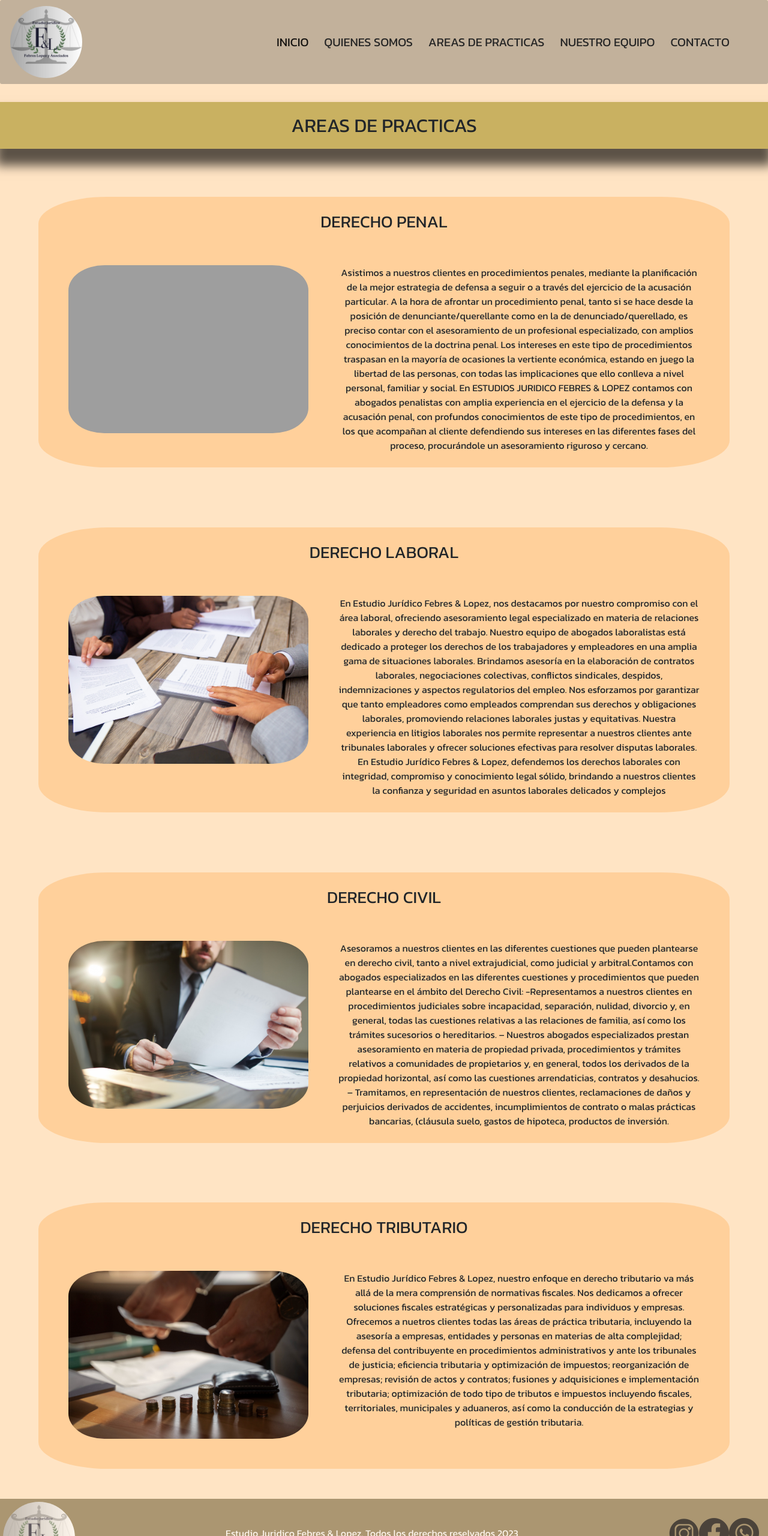
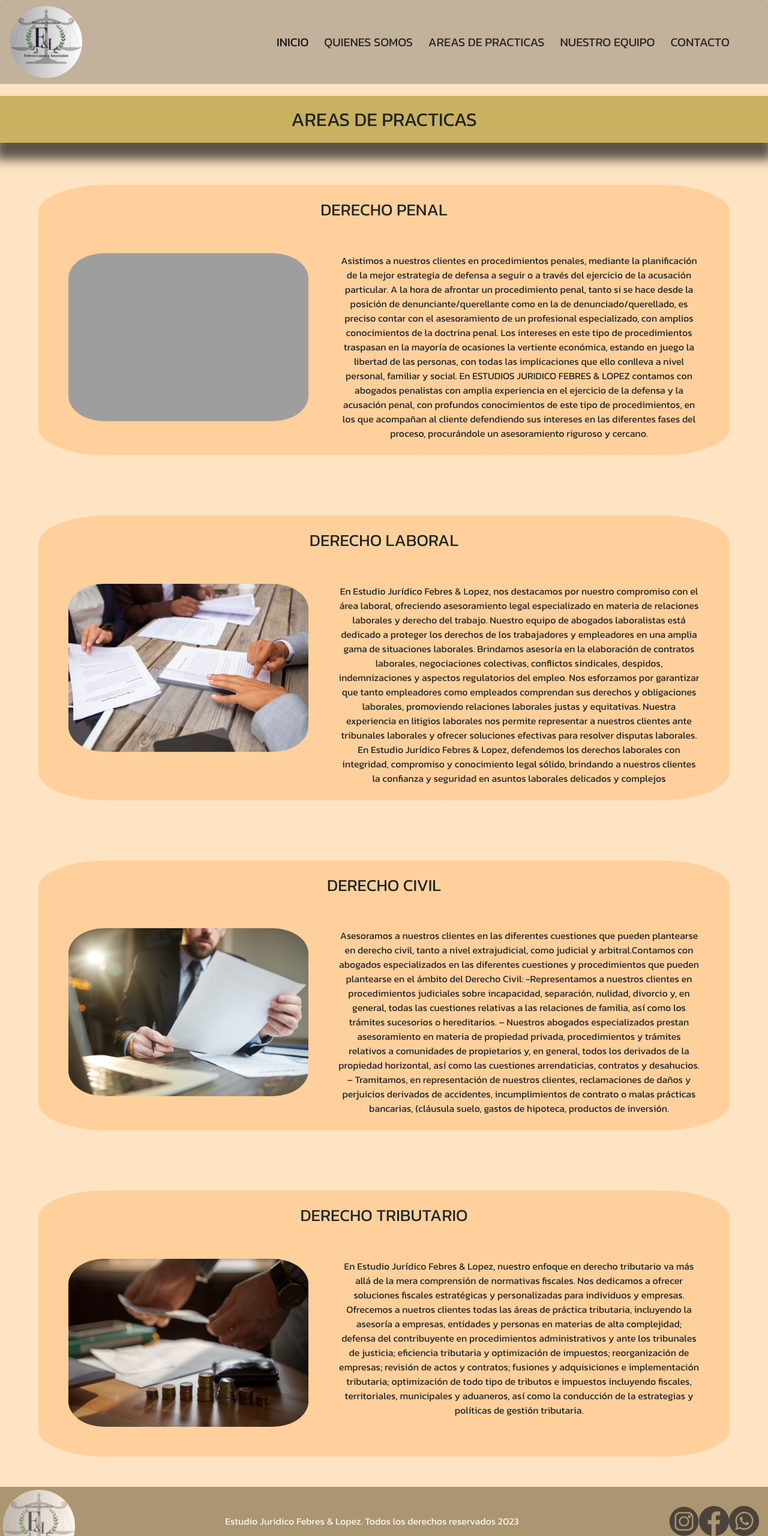
Before and after one commit to AngelRMarquez/ESTUDIO-JURIDICO-FEBRES---LOPEZ, a website: page pages/areas_de_practicas.html in a window 1280 px wide. Shown: the top 2560 px of the page at 60% size. Drawn offline with nearby package versions, Linux system fonts and the light colour scheme; grey boxes are pictures that could not be loaded.

Commit message:
correcciones-f

```diff
--- a/pages/areas_de_practicas.html
+++ b/pages/areas_de_practicas.html
@@ -15,7 +15,7 @@
     <!--keywords-->
     <meta name="keywords" content="derecho penal, derecho,laboral, derecho,judicial, derecho,tributario, ley tributaria, abogado laboral, asesoria fiscal, litigio civil, fiscales, codigo penal.">
     <meta name="description" content="Descubre nuestras áreas de práctica en Estudio Jurídico Febres & López. Nuestro equipo de abogados especializados en derecho penal, civil, tributario y laboral te ofrece asesoría legal experta. Explora cómo podemos ayudarte en casos legales y proteger tus derechos. Conócenos y confía en nuestros servicios legales."/>
-    <title>Estudio Juridio Febres & Lopez</title>
+    <title>Estudio Juridico Febres & Lopez</title>
 </head>
 <header>
 
@@ -51,7 +51,7 @@
     <main>
         <section class="areas">
           <h2 data-aos="zoom-in-right">areas de practicas</h2>
-            <div data-aos="flip-left" >
+            <div>
                 <h3>derecho penal</h3>
                 <img src="../img/penal.jpg" alt="imagen referente a derecho penal">
                 <p>Asistimos a nuestros clientes en procedimientos penales, mediante la planificación de la mejor estrategia de defensa a seguir o a través del ejercicio de la acusación particular.
@@ -62,19 +62,19 @@
 
                   En ESTUDIOS JURIDICO FEBRES & LOPEZ contamos con abogados penalistas con amplia experiencia en el ejercicio de la defensa y la acusación penal, con profundos conocimientos de este tipo de procedimientos, en los que acompañan al cliente defendiendo sus intereses en las diferentes fases del proceso, procurándole un asesoramiento riguroso y cercano.</p>
             </div>
-            <div data-aos="flip-right">
+            <div>
                 <h3>derecho laboral</h3>
                 <img src="../img/laboral.jpg" alt="imagen referente a derecho laboral">
                 <p>En Estudio Jurídico Febres & Lopez, nos destacamos por nuestro compromiso con el área laboral, ofreciendo asesoramiento legal especializado en materia de relaciones laborales y derecho del trabajo. Nuestro equipo de abogados laboralistas está dedicado a proteger los derechos de los trabajadores y empleadores en una amplia gama de situaciones laborales. Brindamos asesoría en la elaboración de contratos laborales, negociaciones colectivas, conflictos sindicales, despidos, indemnizaciones y aspectos regulatorios del empleo. Nos esforzamos por garantizar que tanto empleadores como empleados comprendan sus derechos y obligaciones laborales, promoviendo relaciones laborales justas y equitativas. Nuestra experiencia en litigios laborales nos permite representar a nuestros clientes ante tribunales laborales y ofrecer soluciones efectivas para resolver disputas laborales. En Estudio Jurídico Febres & Lopez, defendemos los derechos laborales con integridad, compromiso y conocimiento legal sólido, brindando a nuestros clientes la confianza y seguridad en asuntos laborales delicados y complejos</p>
             </div>
-            <div  data-aos="flip-up">
+            <div>
                 <h3>derecho civil</h3>
                 <img src="../img/civil.jpg" alt="imagen referente a derecho civil">
                 <p>Asesoramos a nuestros clientes en las diferentes cuestiones que pueden plantearse en derecho civil, tanto a nivel extrajudicial, como judicial y arbitral.Contamos con abogados especializados en las diferentes cuestiones y procedimientos que pueden plantearse en el ámbito del Derecho Civil:  -Representamos a nuestros clientes en procedimientos judiciales sobre incapacidad, separación, nulidad, divorcio y, en general, todas las cuestiones relativas a las relaciones de familia, así como los trámites sucesorios o hereditarios.
                 – Nuestros abogados especializados prestan asesoramiento en materia de propiedad privada, procedimientos y trámites relativos a comunidades de propietarios y, en general, todos los derivados de la propiedad horizontal, así como las cuestiones arrendaticias, contratos y desahucios.
                 – Tramitamos, en representación de nuestros clientes, reclamaciones de daños y perjuicios derivados de accidentes, incumplimientos de contrato o malas prácticas bancarias, (cláusula suelo, gastos de hipoteca, productos de inversión.</p>
             </div>
-            <div data-aos="flip-down">
+            <div>
                 <h3>derecho tributario</h3>
                 <img src="../img/tributario.jpg" alt="imagen referente a derecho tributario">
                 <p>En Estudio Jurídico Febres & Lopez, nuestro enfoque en derecho tributario va más allá de la mera comprensión de normativas fiscales. Nos dedicamos a ofrecer soluciones fiscales estratégicas y personalizadas para individuos y empresas. Ofrecemos a nuetros clientes todas las áreas de práctica tributaria, incluyendo la asesoría a empresas, entidades y personas en materias de alta complejidad; defensa del contribuyente en procedimientos administrativos y ante los tribunales de justicia; eficiencia tributaria y optimización de impuestos; reorganización de empresas; revisión de actos y contratos; fusiones y adquisiciones e implementación tributaria; optimización de todo tipo de tributos e impuestos incluyendo fiscales, territoriales, municipales y aduaneros, así como la conducción de la estrategias y políticas de gestión tributaria.</p>
@@ -86,7 +86,7 @@
         <a href="../index.html"><img src="../img/logo.jpg" class="logo-footer" alt="logo"></a>
     </div>
     <div>
-            <p>Estudio Juridico Febres & Lopez. Todos los derechos reselvados 2023</p>
+            <p>Estudio Juridico Febres & Lopez. Todos los derechos reservados 2023</p>
     </div>
     <div>
         <ul>
--- a/scss/components/_main.scss
+++ b/scss/components/_main.scss
@@ -197,7 +197,7 @@ body{
         text-align: center;
         text-transform: $mayuscula;
         width: 100%;
-        margin: $margen-promedio + 10 ;
+        margin: $margen-promedio auto;
         box-shadow: 0px 21px 17px 7px rgba(0,0,0,0.64);
         -webkit-box-shadow: 0px 21px 17px 7px rgba(0,0,0,0.64);
         -moz-box-shadow: 0px 21px 17px 7px rgba(0,0,0,0.64);
@@ -257,6 +257,7 @@ body{
             margin-bottom: 10px;
             flex-direction: row;
             text-align: center;
+            justify-content: space-between;
             label{
                 display: inline-block;
                 vertical-align: top;
```
Also changed, not shown: index.html (+6 -6 lines), pages/contacto.html (+6 -6 lines), pages/nuestro_equipo.html (+2 -2 lines), pages/quienes_somos.html (+2 -2 lines), css/estilos.css.
